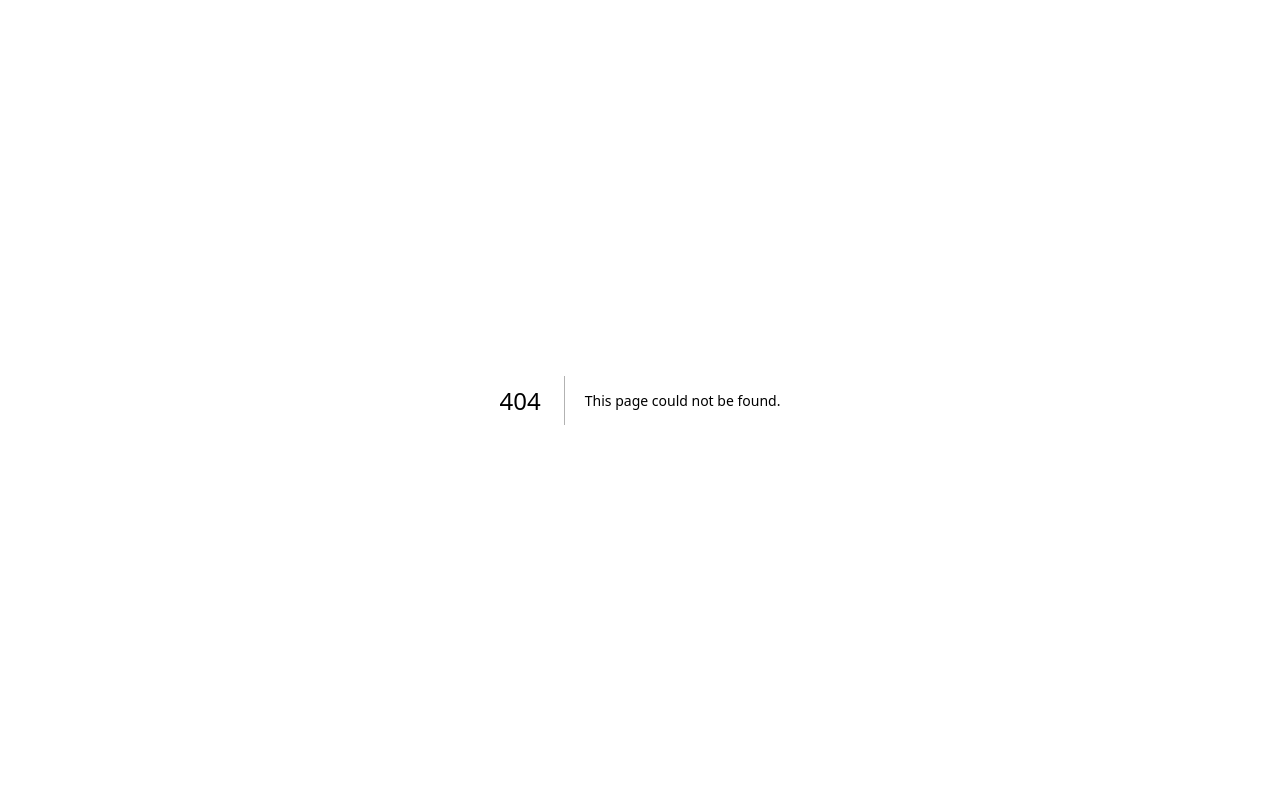
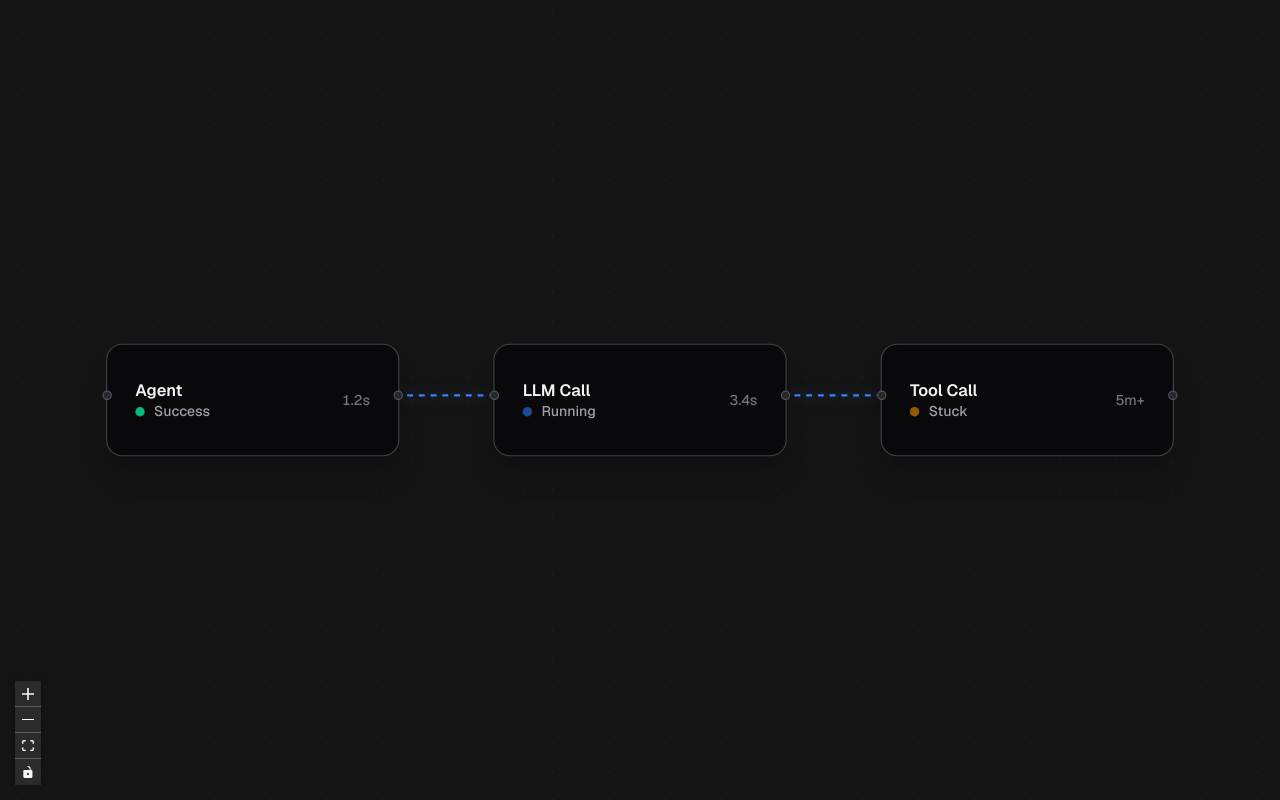
Before and after one commit to Akhilesh-Singh-0/Beacon, a Next.js app in the folder apps/web/: page /runs/1 in a window 1280 px wide. Before the commit this address had no page. Built offline with nearby package versions, Linux system fonts and the light colour scheme.

Commit message:
feat(web): add run detail page with dag canvas

```diff
--- /dev/null
+++ b/apps/web/app/runs/[runId]/page.tsx
@@ -0,0 +1,15 @@
+import DagCanvas from "@/components/dag/dag-canvas";
+
+export default async function RunDetailPage({
+  params,
+}: {
+  params: Promise<{ runId: string }>;
+}) {
+  const { runId } = await params;
+
+  return (
+    <div className="w-screen h-screen bg-[#0a0a0a]">
+      <DagCanvas />
+    </div>
+  );
+}
```
